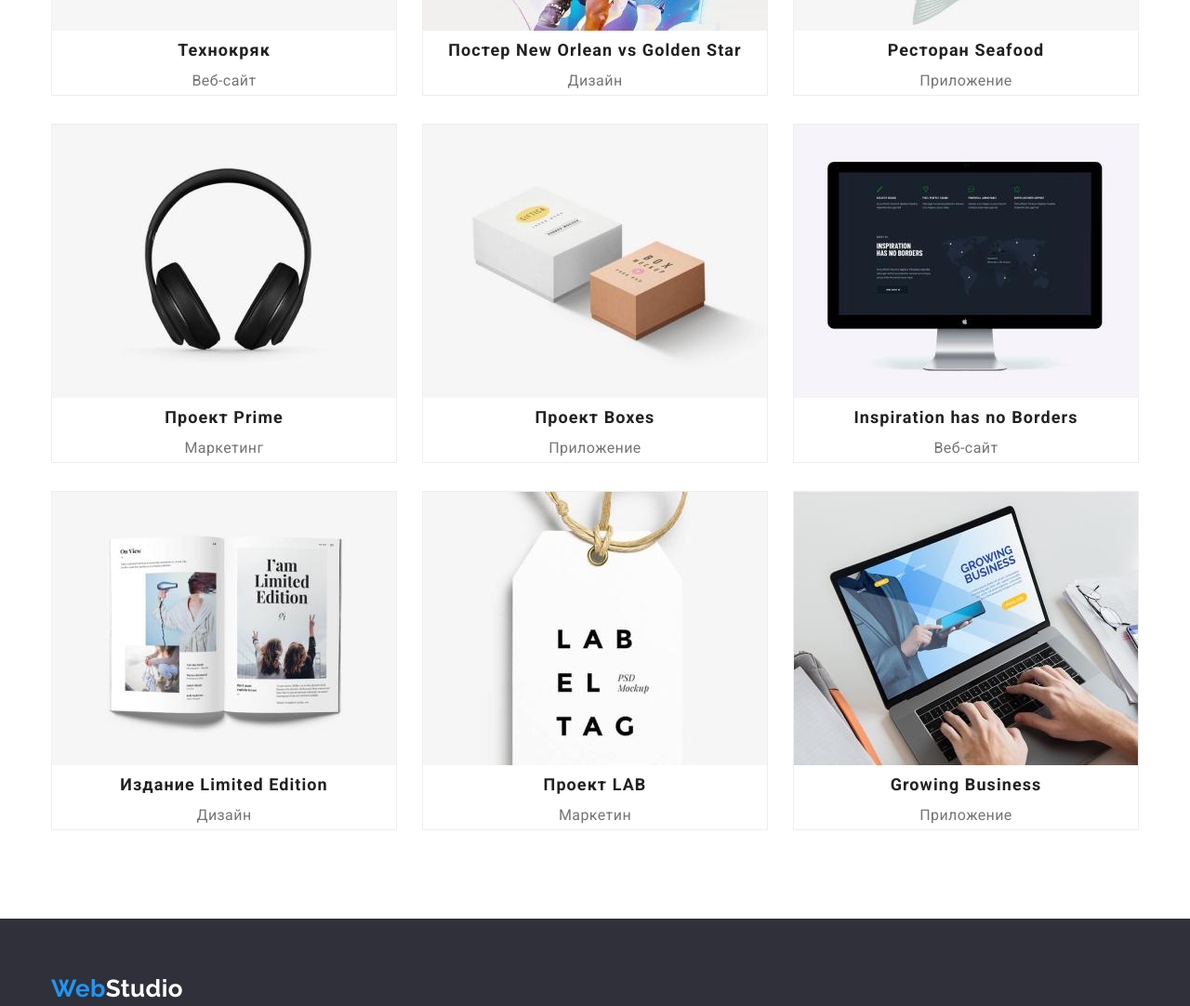
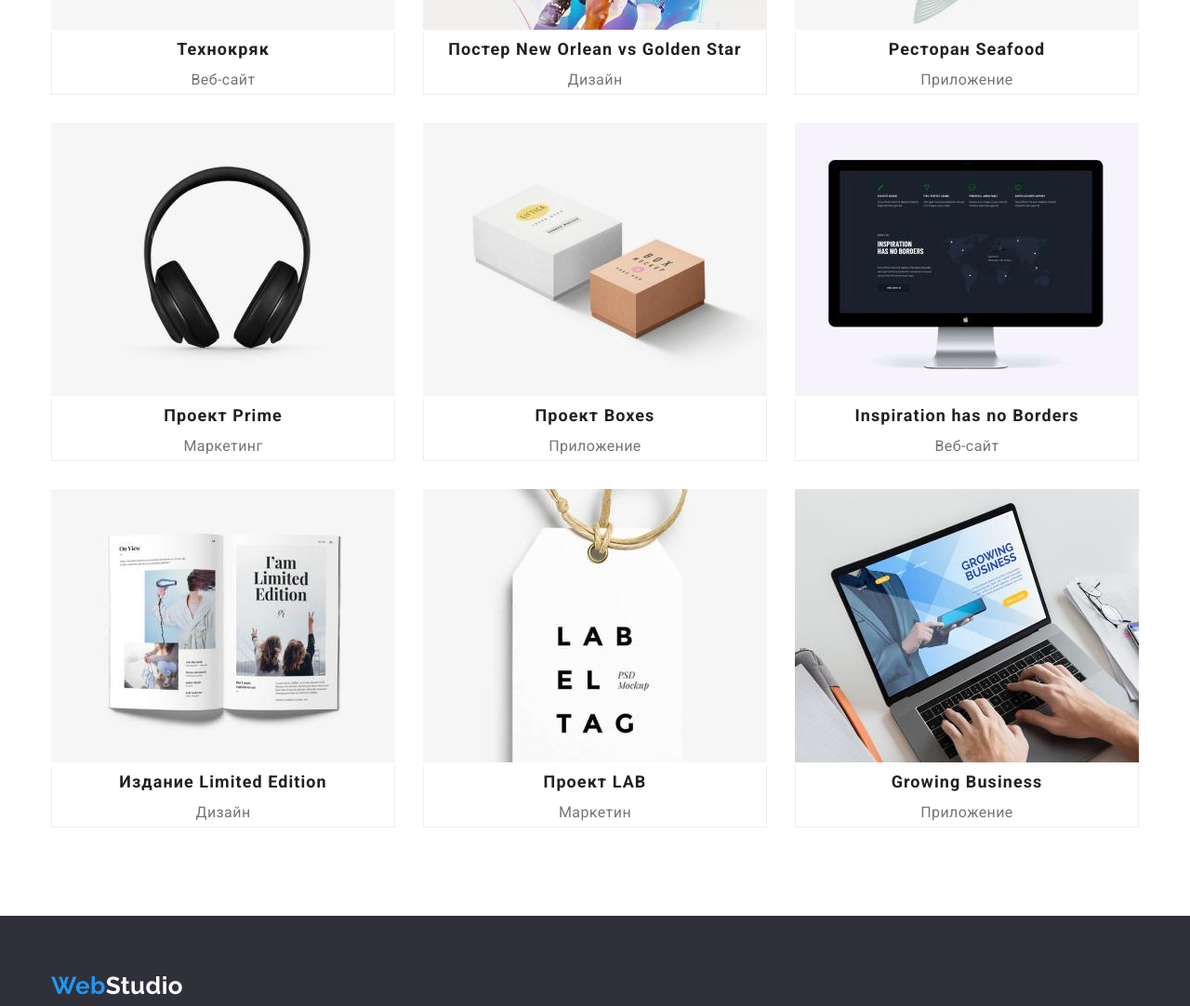
Before and after one commit to Naliv88/goit-markup-hw-03, a plain HTML site: page portfolio.html in a window 1280 px wide. Shown: the part 600-1682 px from the top of the page at 93% size. Drawn offline with nearby package versions, Linux system fonts and the light colour scheme.

Commit message:
border img portfolio

```diff
--- a/portfolio.html
+++ b/portfolio.html
@@ -69,8 +69,10 @@
             <li class="exampl-item">
               <a href="#" class="link">
                 <img src="./image/imgp1.jpg" alt="Технокряк" width="370" height="294" />
+                <div class="description-img">
                   <h2 class="exempl-title">Технокряк</h2>
                   <p class="exempl-text">Веб-сайт</p>
+                </div>
               </a>
             </li>
 
@@ -82,34 +84,42 @@
                   width="370"
                   height="294"
                 />
+                <div class="description-img">
                   <h2 class="exempl-title">
                     Постер <span lang="en">New Orlean vs Golden Star</span>
                   </h2>
                   <p class="exempl-text">Дизайн</p>
+                </div>
               </a>
             </li>
 
             <li class="exampl-item">
               <a href="#" class="link">
                 <img src="./image/imgp3.jpg" alt="Ресторан Seafood" width="370" height="294" />
+                <div class="description-img">
                   <h2 class="exempl-title">Ресторан <span lang="en">Seafood</span></h2>
                   <p class="exempl-text">Приложение</p>
+                </div>
               </a>
             </li>
 
             <li class="exampl-item">
               <a href="#" class="link">
                 <img src="./image/imgp4.jpg" alt="Проект Prime" width="370" height="294" />
+                <div class="description-img">
                   <h2 class="exempl-title">Проект <span lang="en">Prime</span></h2>
                   <p class="exempl-text">Маркетинг</p>
+                </div>
               </a>
             </li>
 
             <li class="exampl-item">
               <a href="#" class="link">
                 <img src="./image/imgp5.jpg" alt="Проект Boxes " width="370" height="294" />
+                <div class="description-img">
                   <h2 class="exempl-title">Проект <span lang="en">Boxes</span></h2>
                   <p class="exempl-text">Приложение</p>
+                </div>
               </a>
             </li>
 
@@ -121,8 +131,10 @@
                   width="370"
                   height="294"
                 />
+                <div class="description-img">
                   <h2 class="exempl-title" lang="en">Inspiration has no Borders</h2>
                   <p class="exempl-text">Веб-сайт</p>
+                </div>
               </a>
             </li>
 
@@ -134,24 +146,30 @@
                   width="370"
                   height="294"
                 />
+                <div class="description-img">
                   <h2 class="exempl-title">Издание <span lang="en">Limited Edition</span></h2>
                   <p class="exempl-text">Дизайн</p>
+                </div>
               </a>
             </li>
 
             <li class="exampl-item">
               <a href="#" class="link">
                 <img src="./image/imgp8.jpg" alt="Проект LAB " width="370" height="294" />
+                <div class="description-img">
                   <h2 class="exempl-title">Проект LAB</h2>
                   <p class="exempl-text">Маркетин</p>
+                </div>
               </a>
             </li>
 
             <li class="exampl-item">
               <a href="#" class="link">
                 <img src="./image/imgp9.jpg" alt="Growing Business " width="370" height="294" />
+                <div class="description-img">
                   <h2 class="exempl-title" lang="en">Growing Business</h2>
                   <p class="exempl-text">Приложение</p>
+                </div>
               </a>
             </li>
           </ul>
--- a/styles/styles.css
+++ b/styles/styles.css
@@ -302,9 +302,7 @@ body {
 
     color: var(--color-text);
 }
-.exempl-item .link{
-    border: 1px solid #EEEEEE;
-}
+
 .section-portfolio{
     padding-top: 95px;
     padding-bottom: 95px;
@@ -324,5 +322,9 @@ body {
 }
 .exampl-item{
     margin-top: 30px;
-    border: 1px solid #EEEEEE;
 }
+.section-portfolio .description-img{
+    border-left: 1px solid #EEEEEE;
+    border-right: 1px solid #EEEEEE;
+    border-bottom: 1px solid #EEEEEE;
+}
```
Lines whose indentation alone changed are shown as unchanged.
